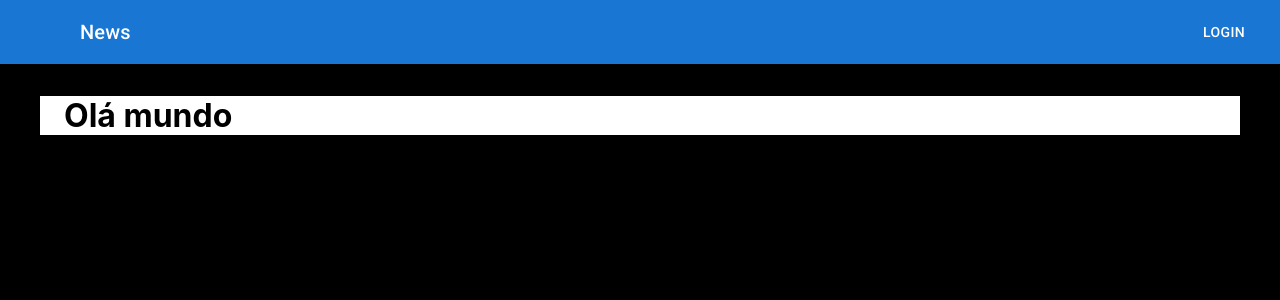
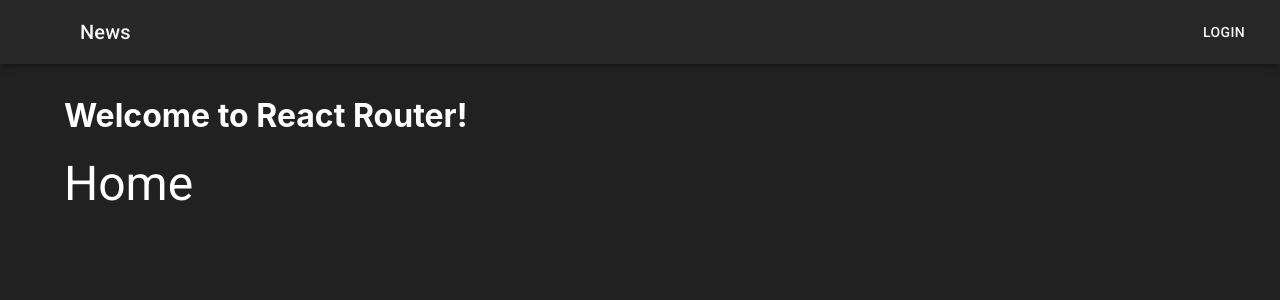
Before and after one commit to higorrsc/fc-hrsc-codeflix-catalog-admin-ui, a React (Create React App) app: page / in a window 1280 px wide. Shown: the top 300 px of the page. Built offline with nearby package versions, Linux system fonts and the light colour scheme; some icons are missing.

Commit message:
chore: add react router dom

```diff
--- a/package.json
+++ b/package.json
@@ -19,6 +19,7 @@
     "react": "^19.1.0",
     "react-dom": "^19.1.0",
     "react-redux": "^8.0.1",
+    "react-router-dom": "^7.5.0",
     "react-scripts": "5.0.1",
     "styled-components": "^6.1.17",
     "typescript": "^4.6.0",
--- a/src/App.tsx
+++ b/src/App.tsx
@@ -1,22 +1,43 @@
+import { Typography } from '@mui/material';
 import { Box, ThemeProvider } from '@mui/system';
+import { Route, Routes } from 'react-router-dom';
 import { Header } from './components/Header';
 import { Layout } from './components/Layout';
+import { appTheme } from './config/theme';
 
-// const theme = createTheme({});
+const Home = () => (
+  <Box>
+    <Typography variant='h3' component='h1'>
+      Home
+    </Typography>
+  </Box>
+);
+
+const About = () => (
+  <Box>
+    <Typography variant='h3' component='h1'>
+      About
+    </Typography>
+  </Box>
+);
 
 export default function App() {
   return (
-    <ThemeProvider theme={{}}>
+    <ThemeProvider theme={appTheme}>
       <Box
         component='main'
         sx={{
           height: '100vh',
-          backgroundColor: '#000',
+          backgroundColor: (theme) => theme.palette.grey[900],
         }}
       >
         <Header />
         <Layout>
-          <h1>Olá mundo</h1>
+          <h1>Welcome to React Router!</h1>
+          <Routes>
+            <Route path='/' element={<Home />} />
+            <Route path='about' element={<About />} />
+          </Routes>
         </Layout>
       </Box>
     </ThemeProvider>
--- a/src/components/Layout.tsx
+++ b/src/components/Layout.tsx
@@ -4,7 +4,7 @@
 export function Layout({ children }: { children: React.ReactNode }) {
   return (
     <Box>
-      <Container maxWidth='lg' sx={{ mt: 4, mb: 4, bgcolor: 'white' }}>
+      <Container maxWidth='lg' sx={{ mt: 4, mb: 4, color: 'white' }}>
         {children}
       </Container>
     </Box>
--- a/src/index.tsx
+++ b/src/index.tsx
@@ -1,19 +1,22 @@
 import React from 'react';
 import { createRoot } from 'react-dom/client';
 import { Provider } from 'react-redux';
+import { BrowserRouter } from 'react-router-dom';
+import App from './App';
 import { store } from './app/store';
-import App from './App';
+import './index.css';
 import reportWebVitals from './reportWebVitals';
-import './index.css';
 
 const container = document.getElementById('root')!;
 const root = createRoot(container);
 
 root.render(
   <React.StrictMode>
-    <Provider store={store}>
-      <App />
-    </Provider>
+    <BrowserRouter>
+      <Provider store={store}>
+        <App />
+      </Provider>
+    </BrowserRouter>
   </React.StrictMode>
 );
 
```
Also changed, not shown: 1 other file (tests, documents, lock files or other folders).
